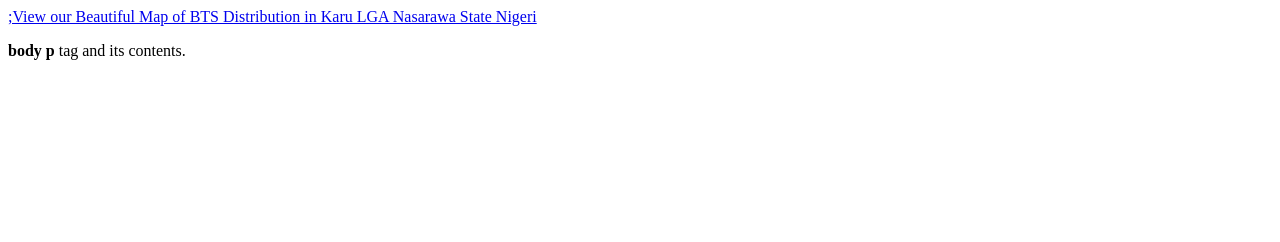
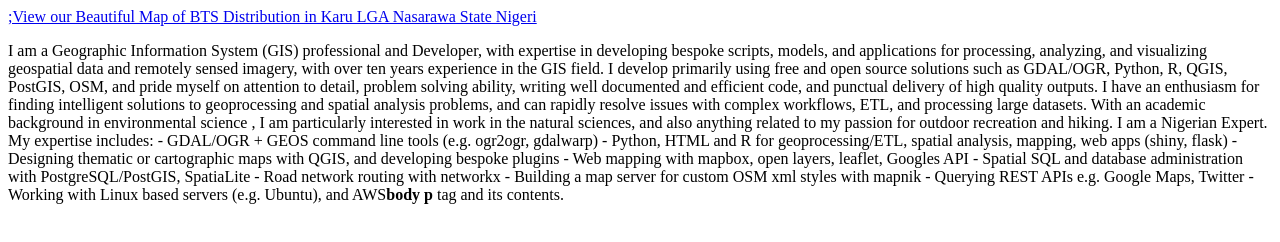
Before and after one commit to clementsofware/BTS, a plain HTML site: page index.html in a window 1280 px wide. Drawn offline with Linux system fonts and the light colour scheme.

Commit message:
Update index.html

```diff
--- a/index.html
+++ b/index.html
@@ -5,6 +5,20 @@
   </head>
   <body>
     <a href="BTSonline.html">;View our Beautiful Map of BTS Distribution in Karu LGA Nasarawa State Nigeri</a>
-    <p> <strong>body</strong>  <strong>p</strong> tag and its contents.</p>
+    <p> I am a Geographic Information System (GIS) professional and Developer, with expertise in developing bespoke scripts, models, and applications for processing, analyzing, and visualizing geospatial data and remotely sensed imagery, with over ten years experience in the GIS field. I develop primarily using free and open source solutions such as GDAL/OGR, Python, R, QGIS, PostGIS, OSM, and pride myself on attention to detail, problem solving ability, writing well documented and efficient code, and punctual delivery of high quality outputs.
+
+I have an enthusiasm for finding intelligent solutions to geoprocessing and spatial analysis problems, and can rapidly resolve issues with complex workflows, ETL, and processing large datasets. With an academic background in environmental science , I am particularly interested in work in the natural sciences, and also anything related to my passion for outdoor recreation and hiking. I am a Nigerian Expert.
+
+My expertise includes:
+
+- GDAL/OGR + GEOS command line tools (e.g. ogr2ogr, gdalwarp)
+- Python, HTML and R for geoprocessing/ETL, spatial analysis, mapping, web apps (shiny, flask)
+- Designing thematic or cartographic maps with QGIS, and developing bespoke plugins
+- Web mapping with mapbox, open layers, leaflet, Googles API
+- Spatial SQL and database administration with PostgreSQL/PostGIS, SpatiaLite
+- Road network routing with networkx
+- Building a map server for custom OSM xml styles with mapnik
+- Querying REST APIs e.g. Google Maps, Twitter
+- Working with Linux based servers (e.g. Ubuntu), and AWS<strong>body</strong>  <strong>p</strong> tag and its contents.</p>
   </body>
 </html>
```
